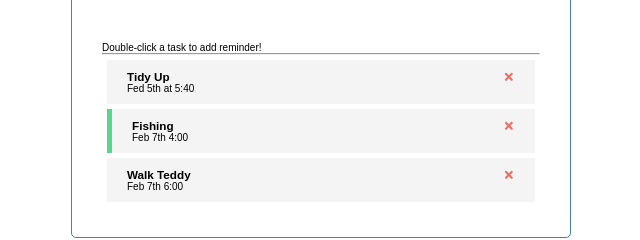
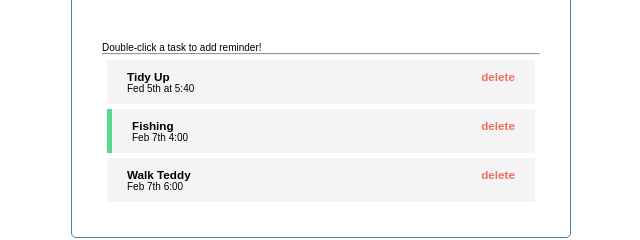
Before and after one commit to smissah/react-task-tracker, a React (Create React App) app: page / in a window 1280 px wide. Shown: the part 435-675 px from the top of the page, without its empty margins (319-959 px from the left). Built offline with nearby package versions, Linux system fonts and the light colour scheme; the HTML template or start-up script is replaced by a standard one.

Commit message:
built test - no react icons

```diff
--- a/package.json
+++ b/package.json
@@ -6,6 +6,7 @@
     "@testing-library/jest-dom": "^5.11.9",
     "@testing-library/react": "^11.2.3",
     "@testing-library/user-event": "^12.6.0",
+    "json-server": "^0.16.3",
     "react": "^17.0.1",
     "react-dom": "^17.0.1",
     "react-icons": "^4.1.0",
@@ -16,7 +17,8 @@
     "start": "react-scripts start",
     "build": "react-scripts build",
     "test": "react-scripts test",
-    "eject": "react-scripts eject"
+    "eject": "react-scripts eject",
+    "server": "json-server --watch"
   },
   "eslintConfig": {
     "extends": [
--- a/src/components/Header.js
+++ b/src/components/Header.js
@@ -7,7 +7,7 @@ const Header = ({ handleShowForm, trueOrFalse }) => (
     <h1>Task Tracker</h1>
     <Button
       color="#58D68D"
-      text={trueOrFalse == true ? "-" : "+"}
+      text={trueOrFalse === true ? "-" : "+"}
       handleShowForm={handleShowForm}
     />
   </header>
--- a/src/components/Task.js
+++ b/src/components/Task.js
@@ -1,5 +1,5 @@
 import React from "react";
-import { FaTimes } from "react-icons/fa";
+// import { FaTimes } from "react-icons/fa";
 
 const Task = ({
   text,
@@ -20,12 +20,15 @@ const Task = ({
       >
         <h3>
           {text}
-          <FaTimes
+          <p
             style={{ color: "#EC7063", cursor: "pointer" }}
             onClick={() => {
               handleDeleteTask(taskId);
             }}
-          />
+          >
+            delete
+          </p>
+          {/* <FaTimes /> */}
         </h3>
         <p>{day}</p>
       </div>
```
Also changed, not shown: 2 other files (tests, documents, lock files or other folders).
